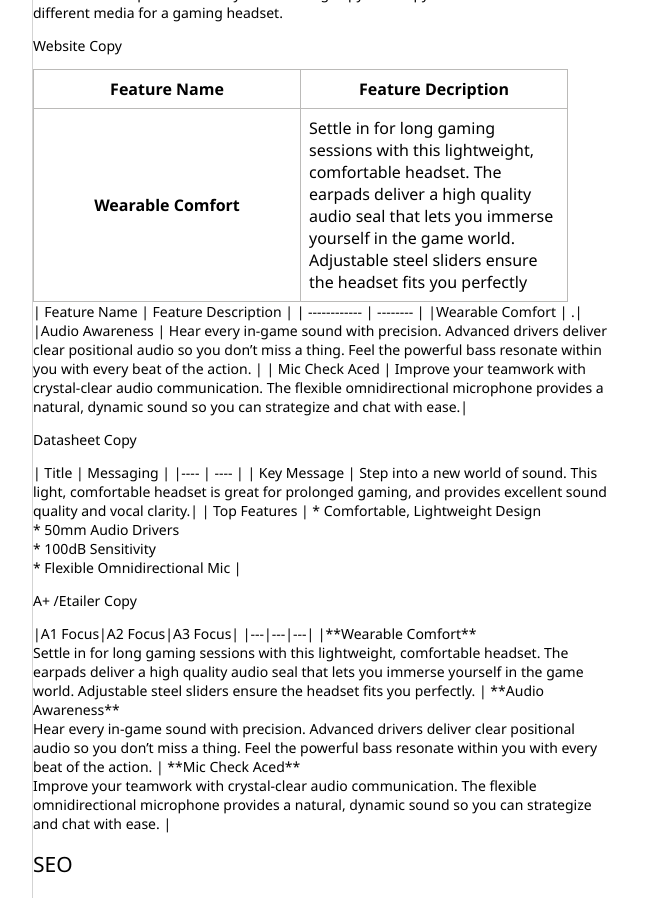
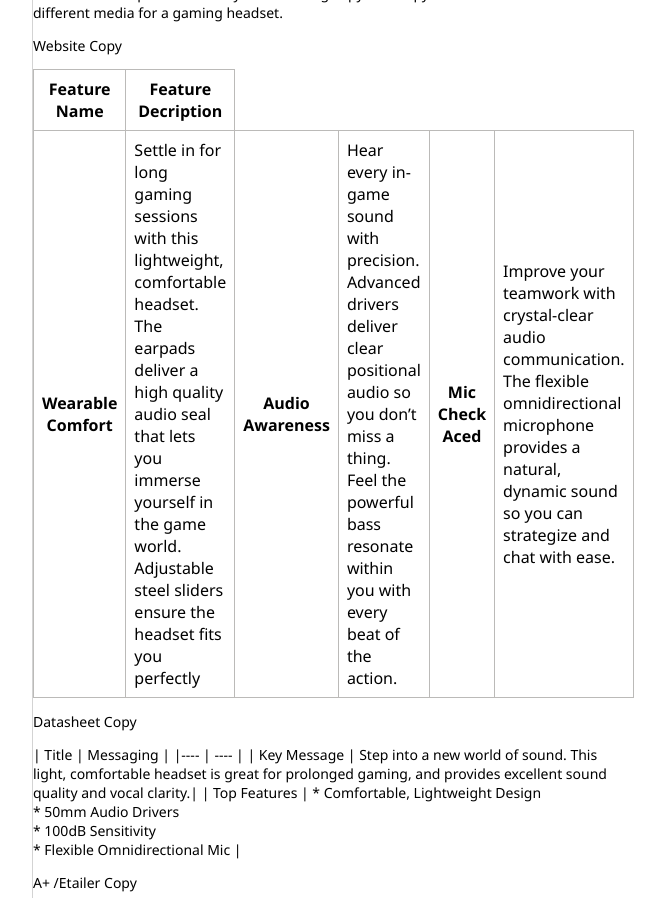
Before and after one commit to stuartca-writer/Technical-Writing-CV, a plain HTML site: page marketing-copy.html in a window 1280 px wide. Shown: the part 460-1358 px from the top of the page, without its empty margins (511-1176 px from the left). Drawn offline with Linux system fonts and the light colour scheme.

Commit message:
Update marketing-copy.html

```diff
--- a/marketing-copy.html
+++ b/marketing-copy.html
@@ -45,15 +45,14 @@ The copy below was used across different media for a gaming headset.
  <tbody>
    <th scope="row"> Wearable Comfort </th>
    <td>Settle in for long gaming sessions with this lightweight, comfortable headset. The earpads deliver a high quality audio seal that lets you immerse yourself in the game world. Adjustable steel sliders ensure the headset fits you perfectly</td>
+ <th scope="row"> Audio Awareness </th>
+<td>Hear every in-game sound with precision. Advanced drivers deliver clear positional audio so you don’t miss a thing. Feel the powerful bass resonate within you with every beat of the action. </td>
+	 <th scope="row"> Mic Check Aced </th>
+<td>  Improve your teamwork with crystal-clear audio communication. The flexible omnidirectional microphone provides a natural, dynamic sound so you can strategize and chat with ease.</td>
  </tbody>
 </table>
 
 
-| Feature Name | Feature Description |
-| ------------ | -------- |
-|Wearable Comfort | .|
-|Audio Awareness | Hear every in-game sound with precision. Advanced drivers deliver clear positional audio so you don’t miss a thing. Feel the powerful bass resonate within you with every beat of the action. |
-| Mic Check Aced | Improve your teamwork with crystal-clear audio communication. The flexible omnidirectional microphone provides a natural, dynamic sound so you can strategize and chat with ease.|
 
 <h3>Datasheet Copy</h3>
 
```
